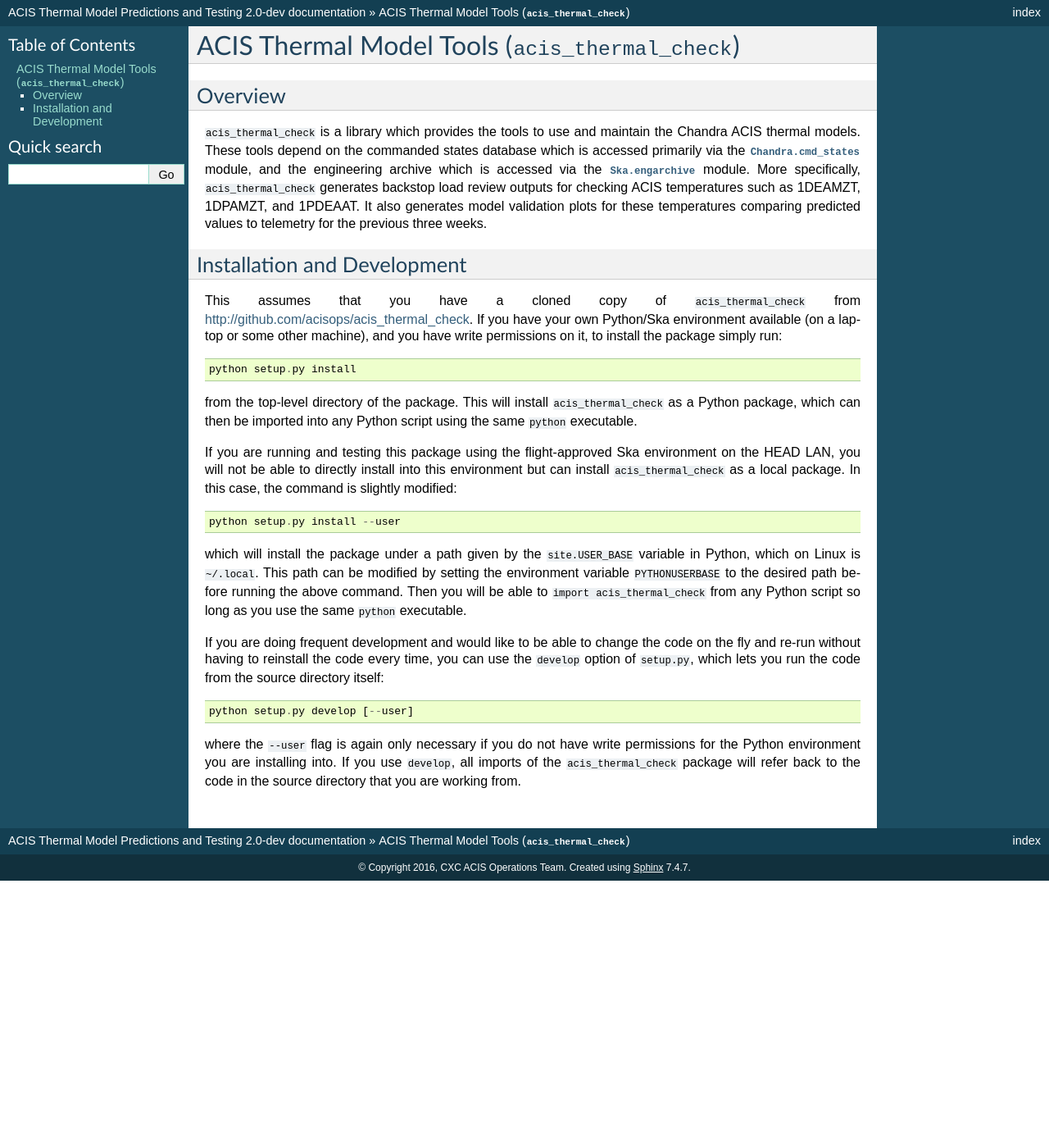
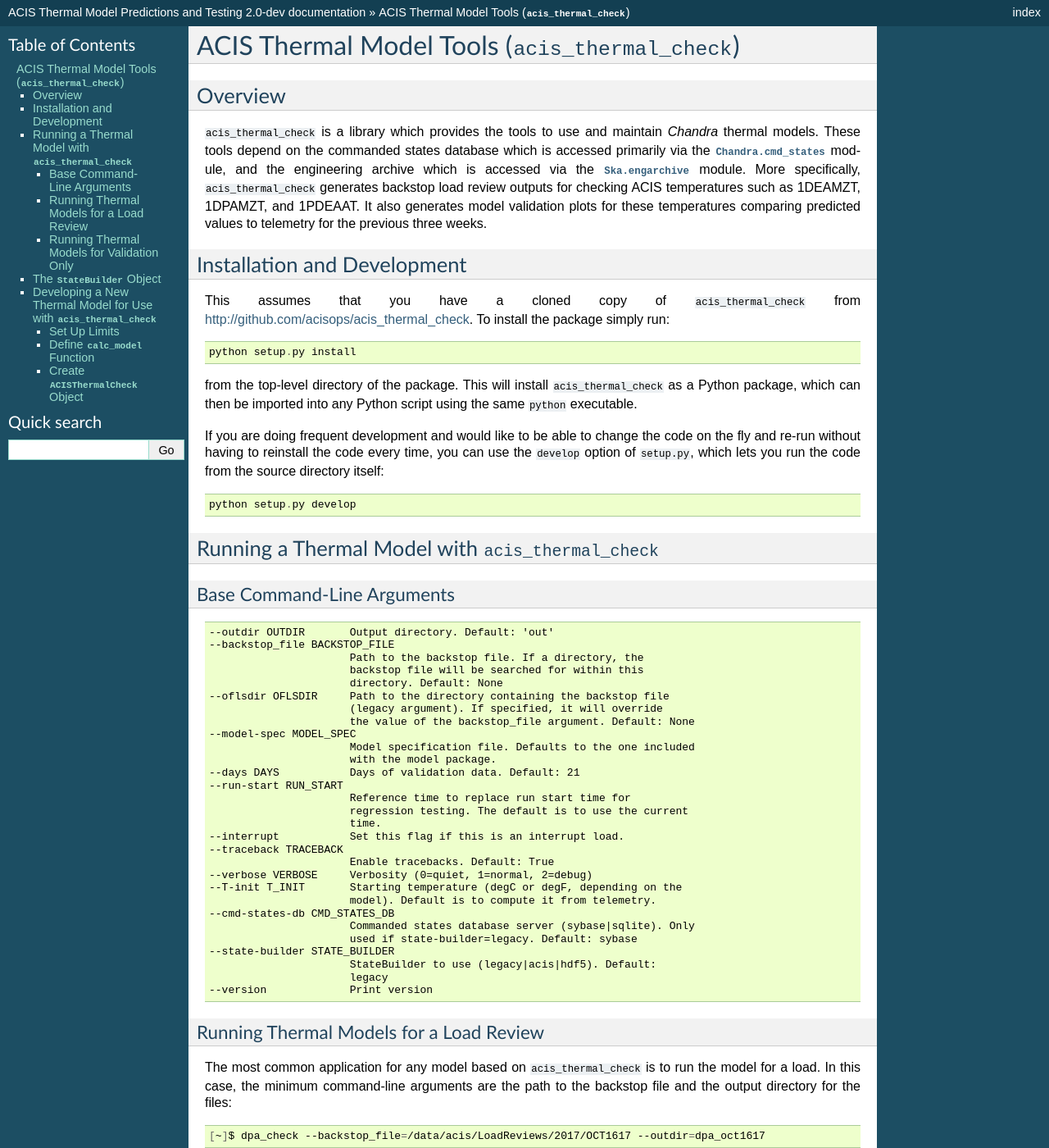
Before and after one commit to sot/acis_thermal_check, a Sphinx documentation site: the page built from doc/index.rst, in a window 1280 px wide and 1400 px high. Shown: the whole window at 82% size. Built offline with Sphinx 7.4.7, drawn with Linux system fonts in a browser that asks for light colours; some of the changed text lies outside the part shown.

Commit message:
Some documentation

```diff
--- a/doc/index.rst
+++ b/doc/index.rst
@@ -10,10 +10,13 @@
 .. _Chandra_cmd_states: http://cxc.harvard.edu/mta/ASPECT/tool_doc/cmd_states/
 
 .. |Ska_engarchive| replace:: ``Ska.engarchive``
-.. _Ska_engarchive: http://http://cxc.cfa.harvard.edu/mta/ASPECT/tool_doc/eng_archive/
+.. _Ska_engarchive: http://cxc.cfa.harvard.edu/mta/ASPECT/tool_doc/eng_archive/
+
+.. |xija| replace:: ``xija``
+.. _xija: http://cxc.cfa.harvard.edu/mta/ASPECT/tool_doc/xija/
 
 ``acis_thermal_check`` is a library which provides the tools to use and maintain
-the Chandra ACIS thermal models. These tools depend on the commanded states database
+*Chandra* thermal models. These tools depend on the commanded states database
 which is accessed primarily via the |Chandra_cmd_states|_ module, and the engineering
 archive which is accessed via the |Ska_engarchive|_ module. More specifically,
 ``acis_thermal_check`` generates backstop load review outputs for checking ACIS
@@ -25,32 +28,16 @@
 ----------------------------
 
 This assumes that you have a cloned copy of ``acis_thermal_check`` from
-http://github.com/acisops/acis_thermal_check. If you have your own Python/Ska
-environment available (on a laptop or some other machine), and you have write
-permissions on it, to install the package simply run:
+http://github.com/acisops/acis_thermal_check. To install the package simply
+run:
 
 ::
 
     python setup.py install
 
-from the top-level directory of the package. This will install ``acis_thermal_check``
-as a Python package, which can then be imported into any Python script using the same
-``python`` executable.
-
-If you are running and testing this package using the flight-approved Ska environment
-on the HEAD LAN, you will not be able to directly install into this environment but
-can install ``acis_thermal_check`` as a local package. In this case, the command
-is slightly modified:
-
-::
-
-    python setup.py install --user
-
-which will install the package under a path given by the ``site.USER_BASE`` variable
-in Python, which on Linux is ``~/.local``. This path can be modified by setting the
-environment variable ``PYTHONUSERBASE`` to the desired path before running the above
-command. Then you will be able to ``import acis_thermal_check`` from any Python script
-so long as you use the same ``python`` executable.
+from the top-level directory of the package. This will install
+``acis_thermal_check`` as a Python package, which can then be imported into any
+Python script using the same ``python`` executable.
 
 If you are doing frequent development and would like to be able to change the code
 on the fly and re-run without having to reinstall the code every time, you can use the
@@ -59,9 +46,145 @@
 
 ::
 
-    python setup.py develop [--user]
+    python setup.py develop
 
-where the ``--user`` flag is again only necessary if you do not have write permissions for
-the Python environment you are installing into. If you use ``develop``, all imports of
-the ``acis_thermal_check`` package will refer back to the code in the source directory
-that you are working from.
+
+Running a Thermal Model with ``acis_thermal_check``
+---------------------------------------------------
+
+Base Command-Line Arguments
++++++++++++++++++++++++++++
+
+.. code-block:: text
+
+  --outdir OUTDIR       Output directory. Default: 'out'
+  --backstop_file BACKSTOP_FILE
+                        Path to the backstop file. If a directory, the
+                        backstop file will be searched for within this
+                        directory. Default: None
+  --oflsdir OFLSDIR     Path to the directory containing the backstop file
+                        (legacy argument). If specified, it will override
+                        the value of the backstop_file argument. Default: None
+  --model-spec MODEL_SPEC
+                        Model specification file. Defaults to the one included
+                        with the model package.
+  --days DAYS           Days of validation data. Default: 21
+  --run-start RUN_START
+                        Reference time to replace run start time for
+                        regression testing. The default is to use the current
+                        time.
+  --interrupt           Set this flag if this is an interrupt load.
+  --traceback TRACEBACK
+                        Enable tracebacks. Default: True
+  --verbose VERBOSE     Verbosity (0=quiet, 1=normal, 2=debug)
+  --T-init T_INIT       Starting temperature (degC or degF, depending on the
+                        model). Default is to compute it from telemetry.
+  --cmd-states-db CMD_STATES_DB
+                        Commanded states database server (sybase|sqlite). Only
+                        used if state-builder=legacy. Default: sybase
+  --state-builder STATE_BUILDER
+                        StateBuilder to use (legacy|acis|hdf5). Default:
+                        legacy
+  --version             Print version
+
+Running Thermal Models for a Load Review
+++++++++++++++++++++++++++++++++++++++++
+
+The most common application for any model based on ``acis_thermal_check`` is to
+run the model for a load. In this case, the minimum command-line arguments are
+the path to the backstop file and the output directory for the files:
+
+.. code-block:: bash
+
+    [~]$ dpa_check --backstop_file=/data/acis/LoadReviews/2017/OCT1617 --outdir=dpa_oct1617
+
+If the load being reviewed is a return to science from a shutdown, or a replan
+due to a TOO, or any other interrupt, the thermal model should be run with the
+``--interrupt`` flag to ensure commanded states are properly determined:
+
+.. code-block:: bash
+
+    [~]$ dpa_check --backstop_file=/data/acis/LoadReviews/2017/AUG3017 --interrupt --outdir=dpa_aug3017
+
+By default, the initial temperature for the model will be set using an average of
+telemetry in a few minutes around the run start time. However, the model can be started
+with a specific temperature value using the ``--T-init`` argument, which is assumed to
+be in the same units of the temperature in the model (degrees C or F):
+
+.. code-block:: bash
+
+    [~]$ dpa_check --backstop_file=/data/acis/LoadReviews/2017/OCT1617 --outdir=dpa_oct1617 --T-init=22.0
+
+Running Thermal Models for Validation Only
+++++++++++++++++++++++++++++++++++++++++++
+
+The ``StateBuilder`` Object
+---------------------------
+
+
+Developing a New Thermal Model for Use with ``acis_thermal_check``
+------------------------------------------------------------------
+
+Developing a new thermal model to use with ``acis_thermal_check`` is fairly
+straightforward. What is typically only needed is to provide the model-specific
+elements such as the health and safety limits, limits for validation, and
+the code which actually runs the ``xija`` model.
+
+Set Up Limits
++++++++++++++
+
+``acis_thermal_check`` needs to know two "health and safety" limits for the
+modeled temperature in question: the yellow/caution limit and the "planning"
+limit, which is defined as a margin away from the yellow limit.
+
+.. code-block:: python
+
+    MSID = {"dpa": '1DPAMZT'} # Dict containing map from short name to MSID name
+    YELLOW = {"dpa": 37.5} # Dict containing map from short name to yellow limit
+    MARGIN = {"dpa": 2.0} # Dict containing map from short name to margin
+    # planning limit = YELLOW-MARGIN
+
+    # These are validation limits for various MSIDs.
+    VALIDATION_LIMITS = {'1DPAMZT': [(1, 2.0), (50, 1.0), (99, 2.0)],
+                         'PITCH': [(1, 3.0), (99, 3.0)],
+                         'TSCPOS': [(1, 2.5), (99, 2.5)]
+                         }
+
+    HIST_LIMIT = [20.]
+
+
+Define ``calc_model`` Function
+++++++++++++++++++++++++++++++
+
+The next thing to do is to supply a ``calc_model`` function that actually performs
+the ``xija`` model calculation. If your thermal model is sensitive to the spacecraft
+roll angle, ``acis_thermal_check`` also provides the ``calc_off_nom_rolls`` function
+which can be used in ``calc_model`. The example of how to set up the DPA model is
+shown below:
+
+.. code-block:: python
+
+    import xija
+    import numpy as np
+    from acis_thermal_check import calc_off_nom_rolls
+
+    def calc_model(model_spec, states, start, stop, T_dpa=None, T_dpa_times=None):
+        model = xija.ThermalModel('dpa', start=start, stop=stop,
+                                  model_spec=model_spec)
+        times = np.array([states['tstart'], states['tstop']])
+        model.comp['sim_z'].set_data(states['simpos'], times)
+        model.comp['eclipse'].set_data(False)
+        model.comp['1dpamzt'].set_data(T_dpa, T_dpa_times)
+        model.comp['roll'].set_data(calc_off_nom_rolls(states), times)
+        for name in ('ccd_count', 'fep_count', 'vid_board', 'clocking', 'pitch'):
+            model.comp[name].set_data(states[name], times)
+
+        model.make()
+        model.calc()
+        return model
+
+The ``calc_model`` function must have this exact signature, with the first four
+required arguments and the last two optional arguments.
+
+Create ``ACISThermalCheck`` Object
+++++++++++++++++++++++++++++++++++
```
Also changed, not shown: 1 other file.
